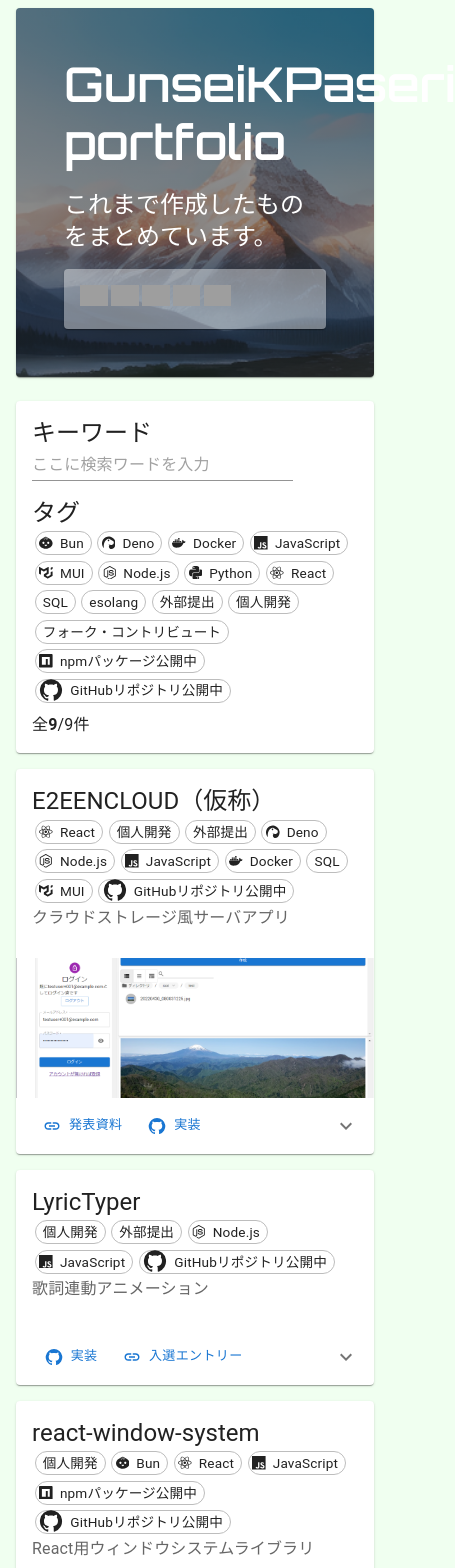
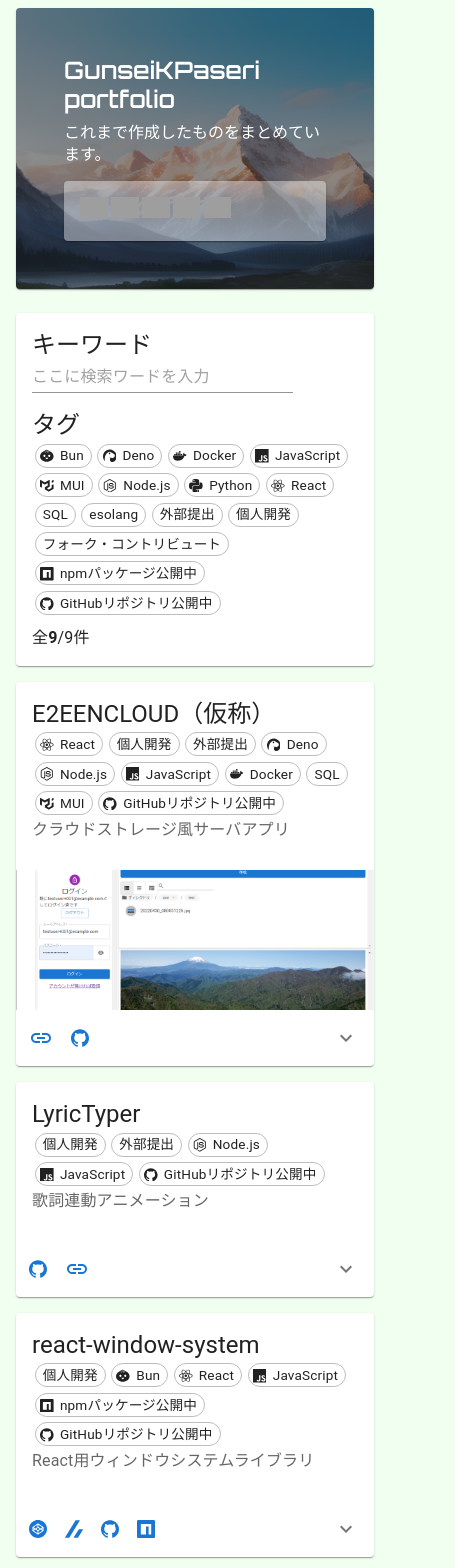
Before and after one commit to GunseiKPaseri/GunseiKPaseri.github.io, a React (Vite) app: page / in a window 390 px wide. Shown: the top 1568 px of the page, 455 px wide, since content can reach past the window. Built offline with nearby package versions, Linux system fonts and the light colour scheme; grey boxes are pictures that could not be loaded.

Commit message:
fix: for smartphone

```diff
--- a/src/App.tsx
+++ b/src/App.tsx
@@ -9,7 +9,7 @@ import './googlefont.css';
 
 function App() {
   return (
-    <Container maxWidth="lg">
+    <Container>
       <Paper
         sx={{
           color: 'white',
@@ -23,12 +23,31 @@ function App() {
           backgroundImage: `linear-gradient(rgba(0,0,0,0.4),rgba(0,0,0,0.4)), url('./background.png')`,
         }}
       >
-            <Box
-            >
-              <Typography component="h1" variant="h3" color="inherit" gutterBottom>
+            <Box>
+              <Typography component="h1" variant="h3" color="inherit" gutterBottom sx={(theme) => ({
+                [theme.breakpoints.down('md')]:{
+                  fontSize: "2.5em",
+                },
+                [theme.breakpoints.down('sm')]:{
+                  fontSize: "2em",
+                },
+                [theme.breakpoints.down(400)]: {
+                  fontSize: "1.5em",
+                }
+              })}>
                 <span className='googlefont-orbitron'>GunseiKPaseri portfolio</span>
               </Typography>
-              <Typography variant="h5" color="inherit" paragraph>
+              <Typography variant="h5" color="inherit" paragraph sx={(theme) => ({
+                [theme.breakpoints.down('md')]:{
+                  fontSize: "1.3em",
+                },
+                [theme.breakpoints.down('sm')]:{
+                  fontSize: "1.2em",
+                },
+                [theme.breakpoints.down(400)]: {
+                  fontSize: "1em",
+                }
+              })}>
                 これまで作成したものをまとめています。
               </Typography>
             </Box>
--- a/src/components/CardLinkButton.tsx
+++ b/src/components/CardLinkButton.tsx
@@ -1,17 +1,35 @@
 import Button from "@mui/material/Button"
+import IconButton from "@mui/material/IconButton";
 
+import { useWindowSize } from "../util";
 import { linkTypes, type Source } from "../source"
+import { Tooltip } from "@mui/material";
 
 export const CardLinkButton = (props: {link: NonNullable<Source['link']>[number]}) => {
   const result = linkTypes[props.link.type];
+  const [width, _height] = useWindowSize()
   return (
-    <Button
+    <Tooltip title={props.link.message ?? result.title}>
+      {
+        width < 400
+          ? <IconButton
+              color="primary"
+              size="small"
+              title={result.title}
+              href={props.link.url}
+              target="_blank"
+            >
+              {result.icon}
+            </IconButton>
+          : <Button
               size="small"
               title={result.title}
               href={props.link.url}
               target="_blank"
               startIcon={result.icon}
               sx={{marginLeft: 2}}
-    >{props.link.message ?? result.message}</Button>
-  );
+            >{ props.link.message ?? result.message }</Button>
       }
+    </Tooltip>
+  )
+}
--- a/src/components/ContentsCard.tsx
+++ b/src/components/ContentsCard.tsx
@@ -13,6 +13,7 @@ import { type Source } from '../source.ts';
 import { Markdown } from './Markdown.tsx';
 import { TagList } from './TagList.tsx';
 import { CardLinkButton } from './CardLinkButton.tsx';
+import Stack from '@mui/material/Stack';
 
 interface ExpandMoreProps extends IconButtonProps {
   expand: boolean;
@@ -54,6 +55,7 @@ export const ContentsCard = (props: {source: Source}) => {
         />
       }
       <CardActions disableSpacing>
+        <Stack spacing={1} direction="row">
           {
             props.source.link &&
               <>
@@ -62,6 +64,7 @@ export const ContentsCard = (props: {source: Source}) => {
                 }
               </>
           }
+        </Stack>
         <ExpandMore
             expand={expanded}
             onClick={handleExpandClick}
--- a/src/components/TagChip.tsx
+++ b/src/components/TagChip.tsx
@@ -6,7 +6,7 @@ import Box from "@mui/material/Box";
 import { appContext, tagClick } from "../state/context";
 import { ContentsTag, contentsTagLogo } from "../source";
 
-const FixedChipIcon = (props: {children: React.ReactNode}) => <Box sx={{ml: "0.5ex", position: "relative", top: "0.25ex"}}>{props.children}</Box>;
+const FixedChipIcon = (props: {children: React.ReactNode}) => <Box sx={{ml: "0.5ex", position: "relative", top: "0.35ex", left: "0.1ex"}}>{props.children}</Box>;
 
 const TagIcon = (props: {tag: ContentsTag, active: boolean}) => {
   const result = contentsTagLogo[props.tag] ?? undefined;
--- a/src/source.tsx
+++ b/src/source.tsx
@@ -2,6 +2,7 @@ import {
   SiBun as BunIcon,
   SiDeno as DenoIcon,
   SiDocker as DockerIcon,
+  SiGithub as GitHubIcon,
   SiJavascript as JavaScriptIcon,
   SiMui as MuiIcon,
   SiNodedotjs as NodeIcon,
@@ -11,7 +12,6 @@ import {
   SiCodepen as CodepenIcon,
   SiZenn as ZennIcon,
 } from "react-icons/si";
-import GitHubIcon from '@mui/icons-material/GitHub';
 import LinkIcon from '@mui/icons-material/Link';
 
 export const contentsTagLogo = {
--- /dev/null
+++ b/src/util.ts
@@ -0,0 +1,18 @@
+import { useLayoutEffect, useState } from "react";
+
+// Windowサイズを取得するカスタムフック
+export const useWindowSize = (): number[] => {
+  const [size, setSize] = useState([0, 0]);
+  useLayoutEffect(() => {
+    const updateSize = (): void => {
+      setSize([window.innerWidth, window.innerHeight]);
+      console.log(window.innerWidth, window.innerHeight);
+    };
+
+    window.addEventListener('resize', updateSize);
+    updateSize();
+
+    return () => window.removeEventListener('resize', updateSize);
+  }, []);
+  return size;
+};
```
Lines whose indentation alone changed are shown as unchanged.
